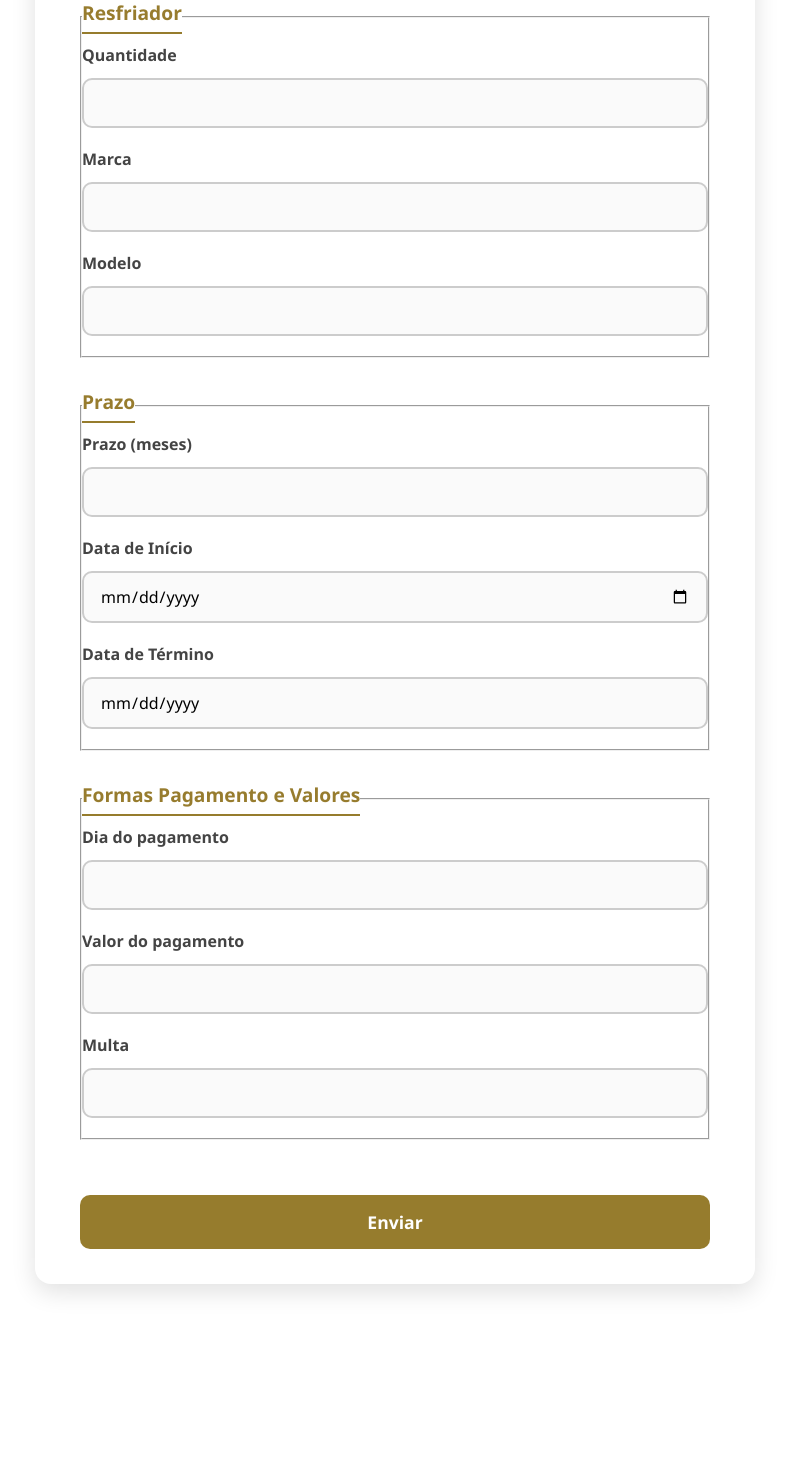
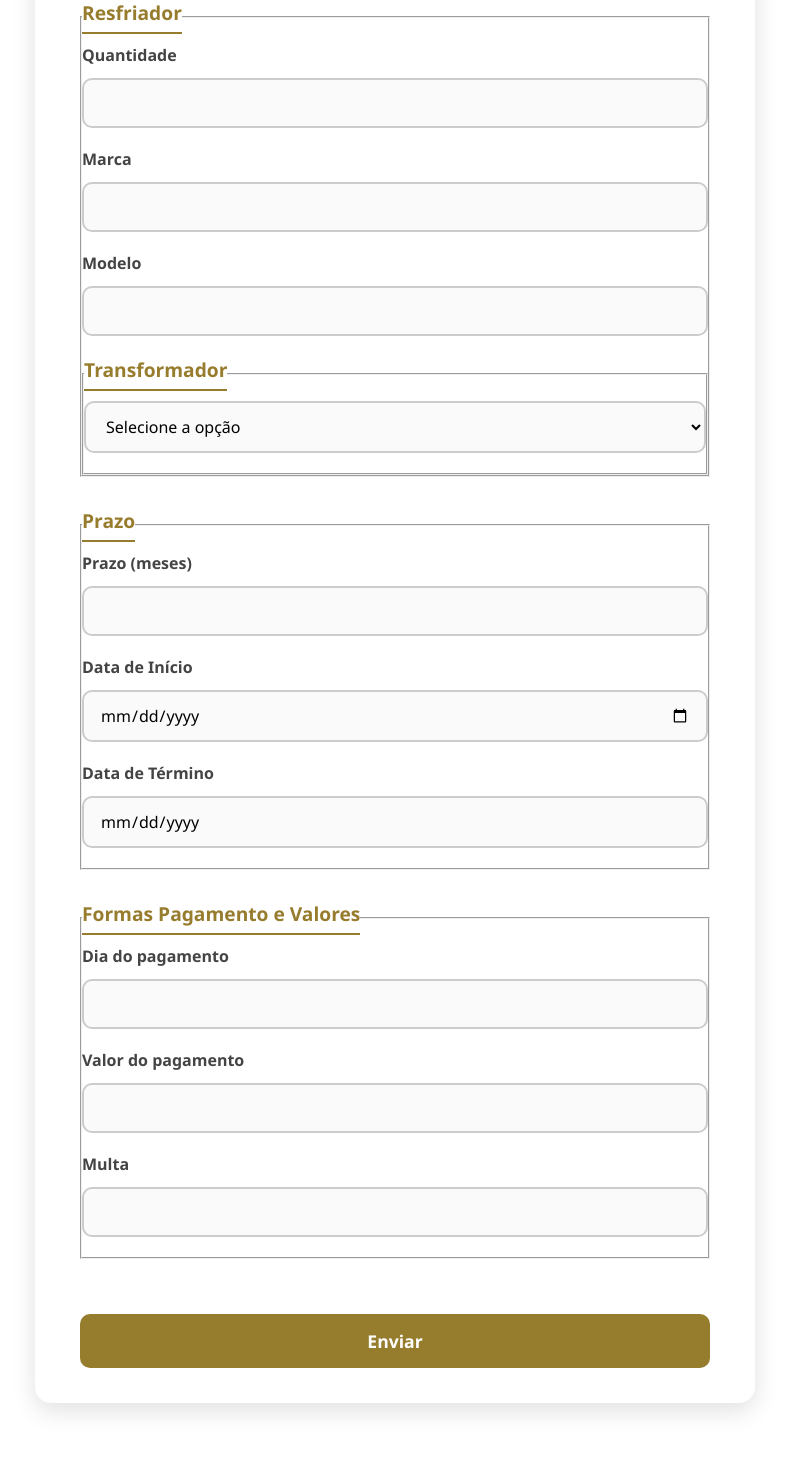
Before and after one commit to emilianac/EdFrio, a Flask app: page /form_aluguel in a window 1280 px wide. Shown: the part 1326-2789 px from the top of the page, without its empty margins (245-1034 px from the left). Before the commit the page ends 2621 px from the top, so only its background shows below. Run offline with Flask 3, Linux system fonts and the light colour scheme.

Commit message:
asdsadsa

```diff
--- a/app.py
+++ b/app.py
@@ -52,6 +52,19 @@ def form_aluguel():
             quantidade = request.form.get("quantidade", "")
             multa = request.form.get("multa", "")
             tipo_rg = request.form.get("rg_tipo", "")
+            transformador = request.form.get("transformador", "")
+            qtd_trans = request.form.get("qtd_trans", "")
+            qtd_va = request.form.get("qtd_va", "")
+
+            if transformador == "trans_sim":
+                if qtd_trans.isdigit() and 1 <= int(qtd_trans) <= 31:
+                    qtd_trans_ext = numero_por_extenso(int(qtd_trans))
+                else:
+                    qtd_trans_ext = VALOR_INVALIDO_MSG
+
+                info_trans = f" com {qtd_trans} ({qtd_trans_ext}) TRANSFORMADOR {qtd_va} VA"
+            else:
+                info_trans = ""
 
             if tipo_rg == "rg_antigo":
                 rg_valor = ", RG " + rg_formatado
@@ -77,6 +90,7 @@ def form_aluguel():
                 "<<QUANTIDADE_EXTENSO>>": numero_por_extenso(int(quantidade)) if quantidade.isdigit() and 1 <= int(quantidade) <= 31 else VALOR_INVALIDO_MSG,
                 "<<MARCA>>": request.form.get("marca", ""),
                 "<<MODELO>>": request.form.get("modelo", ""),
+                "<<TRANSFORMADOR>>": info_trans,
                 "<<PRAZO>>": prazo,
                 "<<PRAZO_EXTENSO>>": numero_por_extenso(int(prazo)) if prazo.isdigit() and 1 <= int(prazo) <= 31 else VALOR_INVALIDO_MSG,
                 "<<DIA PAG>>": request.form.get("dia_pag", ""),
--- a/static/js/script.js
+++ b/static/js/script.js
@@ -124,6 +124,26 @@ function tipoRG() {
   }
 }
 
+// Transformador
+function tipTransformador() {
+      const transformador = document.getElementById('transformador').value;
+      const campoTrans = document.getElementById('campo_trans');
+      const qtd_trans = document.getElementById('qtd_trans');
+      const qtd_va = document.getElementById('qtd_va');
+
+      if (transformador === 'trans_sim') {
+        campoTrans.style.display = 'block';
+        qtd_trans.required = true;
+        qtd_va.required = true;
+      } else {
+        campoTrans.style.display = 'none';
+        qtd_trans.required = false;
+        qtd_trans.value = '';
+        qtd_va.required = false;
+        qtd_va.value = '';
+      }
+    }
+
 // Data fim
 function calcularDataFim() {
   const dataInicioStr = document.getElementById('data_inicio').value;
--- a/templates/form_aluguel.html
+++ b/templates/form_aluguel.html
@@ -122,6 +122,23 @@
                 <label for="text">Modelo</label>
                 <input type="text" id="modelo" name="modelo" required />
 
+                <fieldset>
+                <legend>Transformador</legend>
+                <select id="transformador" name="transformador" onchange="tipTransformador()" required>
+                    <option value="" disabled selected>Selecione a opção</option>
+                    <option value="trans_sim">Sim</option>
+                    <option value="trans_nao">Não</option>
+                </select>
+                </fieldset>
+
+                <fieldset id="campo_trans" style="display: none;">
+                    <label for="qtd_trans">Quantidade de transformador</label>
+                    <input type="number" id="qtd_trans" name="qtd_trans" />
+
+                    <label for="qtd_va">Quantidade de VA</label>
+                    <input type="number" id="qtd_va" name="qtd_va" />
+                </fieldset>
+
                 </fieldset>
                 <fieldset>
 
```
Also changed, not shown: 1 other file.
